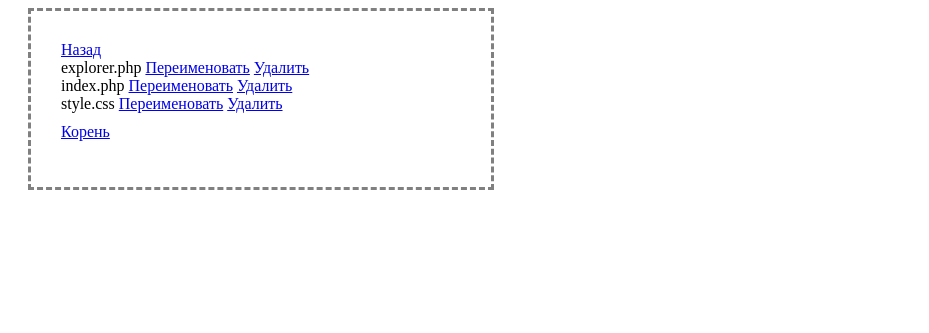
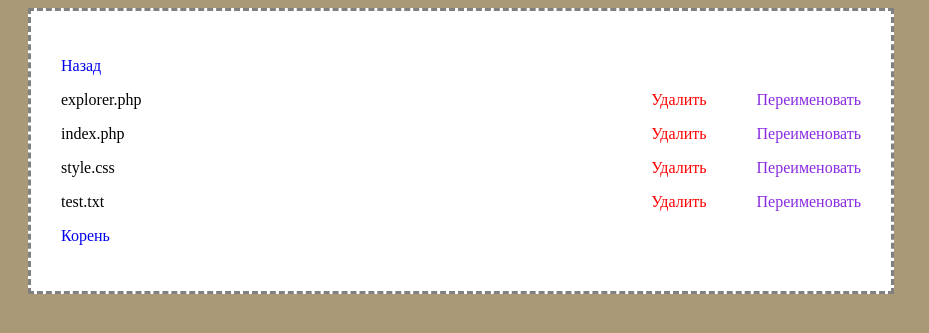
Before and after one commit to Renat-Bedritsky/PHP_6, a PHP site: page / in a window 1280 px wide. Shown: the top 333 px of the page, without its empty margins (0-929 px from the left). Run offline with PHP 8.4, Linux system fonts and the light colour scheme.

Commit message:
Update_1

```diff
--- a/explorer.php
+++ b/explorer.php
@@ -1,4 +1,13 @@
 <?php
+
+function removeDir($path) {
+    if (is_file($path)) {
+      @unlink($path);
+    } else {
+        array_map('removeDir',glob('/*')) == @rmdir($path);
+    }
+    @rmdir($path);
+}
 
 $dir = $_GET['dir'] ?? '.\\';   // Если 'dir' существует, то принимает 'dir', иначе \
 $dir = realpath($dir);   // Абсолютный путь к файлу
@@ -12,6 +21,34 @@ $arHere = scandir($curDir);   // Получает список файлов и
 
 if (preg_match('/\/explorer\.php$/', $_SERVER['PHP_SELF']) == 1) {   // Если в адресной строке есть explorer.php
     header('location: /admin2/index.php');   // Выполняется перевод на index.php
+}
+
+// $rename = $_GET['rename'] ?? false;   // Если 'rename' существует, то принимает 'rename', иначе false
+// $rename = $dir.'\\'.$rename;   // Присваивание пути
+
+$formats = 'php|html|txt|js|css';
+
+if (isset($_GET['rename'])) {   // Если GET 'rename' существует
+    echo '<form method="POST" class="formNewName"><input type="text" name="rename"><button>Ok</button></form>';   // Вызов формы для нового имени
+    if (isset($_POST['rename'])) {   // Если POST 'rename' существует
+        if (preg_match('/^[a-zа-яё0-9 -_]+(\.('.$formats.'))?$/ui', $_POST['rename'])) {   // Если проходит проверку
+            rename($_GET['rename'], $dir.'\\'.$_POST['rename']);   // Переименование (старое имя, новое имя)
+        }
+        header("location: /admin2/?dir=$dir");   // Выполняется перевод на текущую директорию
+    }
+}
+
+if (isset($_GET['delete'])) {
+    echo '<div class="formDelete">Удалить? <form method="POST"><input type="hidden" name="deleteYes"><button>Да</button></form> <form><input type="hidden" name="deleteNo"><button>Нет</button></form></div>';
+    $deleteDir = $dir.'\\'.$_GET['delete'];
+    if (isset($_POST['deleteYes'])) {
+        removeDir($delete);
+        // if ($_GET['type'] == 'dir') removeDir($deleteDir);
+        // else unlink($_GET['delete']);
+        // if (isset($_GET['delete'])) {
+            header("location: /admin2/?dir=$dir");
+        //}
+    }
 }
 
 ?>
@@ -32,27 +69,27 @@ if (preg_match('/\/explorer\.php$/', $_SERVER['PHP_SELF']) == 1) {   // Если
     if ($path == '.') continue;
         if ($path == '..') { ?>
 
-            <a href="/admin2/index.php/?dir=<?= $dir.'\\'.$path; ?>">Назад</a><br>
+            <p class="back"><a href="/admin2/index.php/?dir=<?= $dir.'\\'.$path; ?>">Назад</a><p>
 
         <?php } else { if (is_dir($path)) { ?>
 
-            <a href="/admin2/index.php/?dir=<?= $dir . '\\' . $path; ?>"><?= $path; ?></a>   <!-- Формируется список -->
+            <p class="string dirString"><a href="/admin2/?dir=<?= $dir . '\\' . $path; ?>"><?= $path; ?></a>   <!-- Формируется список -->
 
-            <a href="#">Переименовать</a>
+            <span class="rename"><a href="/admin2/?dir=<?= $dir; ?>&rename=<?= $path; ?>">Переименовать</a></span>
 
-            <a href="#">Удалить<a><br>
+            <span class="delete"><a href="/admin2/?dir=<?= $dir ?>&delete=<?= $path; ?>&type=dir">Удалить<a></p>
 
         <?php } else { ?>
 
-            <a><?= $path; ?></a>
+            <p class="string"><a><?= $path; ?></a>   <!-- Формируется список -->
 
-            <a href="#">Переименовать</a>
+            <span class="rename"><a href="/admin2/?dir=<?= $dir; ?>&rename=<?= $path; ?>">Переименовать</a></span>
 
-            <a href="#">Удалить<a><br>
+            <span class="delete"><a href="/admin2/?dir=<?= $dir ?>&delete=<?= $path; ?>&type=file">Удалить<a></span></p>
 
         <?php }}} ?>
 
-<p class="root"><a href="/admin2/index.php">Корень</a></p>
+<p class="root"><a href="/admin2/">Корень</a></p>
 
 </div>
 
--- a/style.css
+++ b/style.css
@@ -2,7 +2,65 @@
     margin: 0 20px;
     border: 3px dashed gray;
     padding: 30px;
-    width: 400px;
+    width: 800px;
+    background-color: white;
+}
+
+body {
+    background-color: #a97;
+}
+
+a {
+    text-decoration: none;
+}
+
+a:visited {
+    color: blue;
+}
+
+.formNewName {
+    position: absolute;
+    margin: 45px 0 0 640px;
+    white-space: nowrap;
+}
+
+.formDelete {
+    position: absolute;
+    display: flex;
+    margin: 45px 0 0 640px;
+}
+
+.formDelete form {
+    margin-left: 40px;
+}
+
+.formDelete form input {
+    width: 0;
+}
+
+.back {
+    margin-bottom: 10px;
+}
+
+/* .string {
+    border: 1px solid red;
+} */
+
+.rename {
+    float: right;
+}
+
+.rename a {
+    color: blueviolet;
+}
+
+.delete {
+    float: right;
+    margin-right: 50px;
+}
+
+.delete a {
+    color: red;
 }
 
 .root {
```
Also changed, not shown: test.txt (added).
